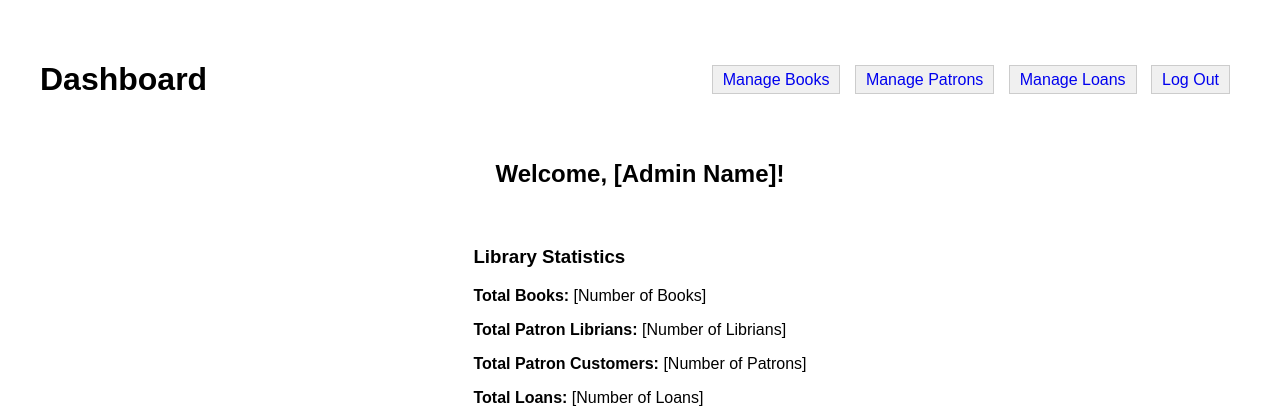
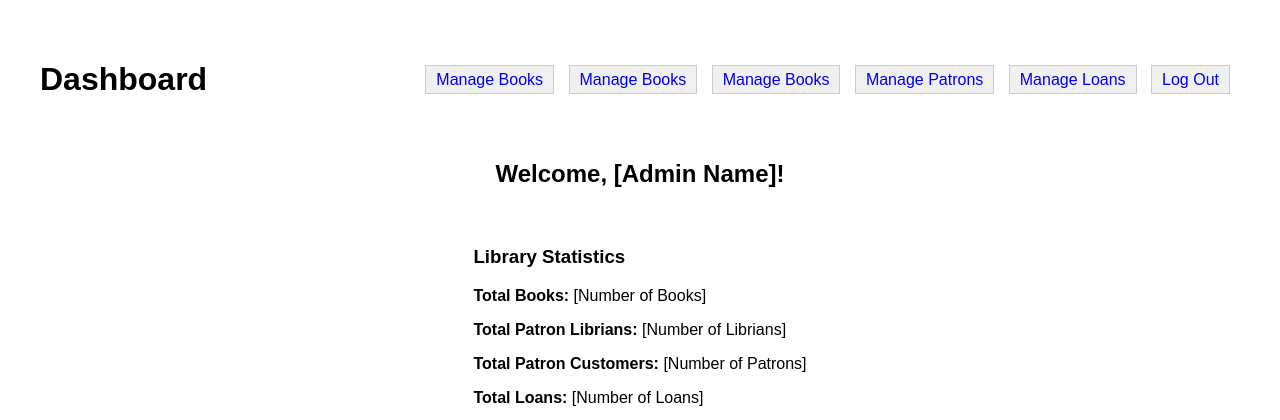
Before and after one commit to JustUsingaWebsite/Database-Project, a Flask app: page /admin in a window 1280 px wide. Shown: the top 420 px of the page. Run offline with Flask 3, Linux system fonts and the light colour scheme; the visitor is signed in with stand-in values (Sample User, id 1); data comes from the database, SQL or seed files in the repository.

Commit message:
ui changes

```diff
--- a/templates/homepageAdmin.html
+++ b/templates/homepageAdmin.html
@@ -10,6 +10,8 @@
         <h1>Dashboard</h1>
         <nav>
             <ul>
+                <li><a href="{{ url_for('books') }}">Manage Books</a></li>
+                <li><a href="{{ url_for('loans') }}">Manage Books</a></li>
                 <li><a href="{{ url_for('book_management') }}">Manage Books</a></li>
                 <li><a href="{{ url_for('patron_management') }}">Manage Patrons</a></li>
                 <li><a href="{{ url_for('loan_management') }}">Manage Loans</a></li>
--- a/templates/homepageLibrarian.html
+++ b/templates/homepageLibrarian.html
@@ -10,6 +10,8 @@
         <h1>Dashboard</h1>
         <nav>
             <ul>
+                <li><a href="{{ url_for('books') }}">Manage Books</a></li>
+                <li><a href="{{ url_for('loans') }}">Manage Books</a></li>
                 <li><a href="{{ url_for('book_management') }}">Manage Books</a></li>
                 <li><a href="{{ url_for('patron_management') }}">Manage Patrons</a></li>
                 <li><a href="{{ url_for('loan_management') }}">Manage Loans</a></li>
```
